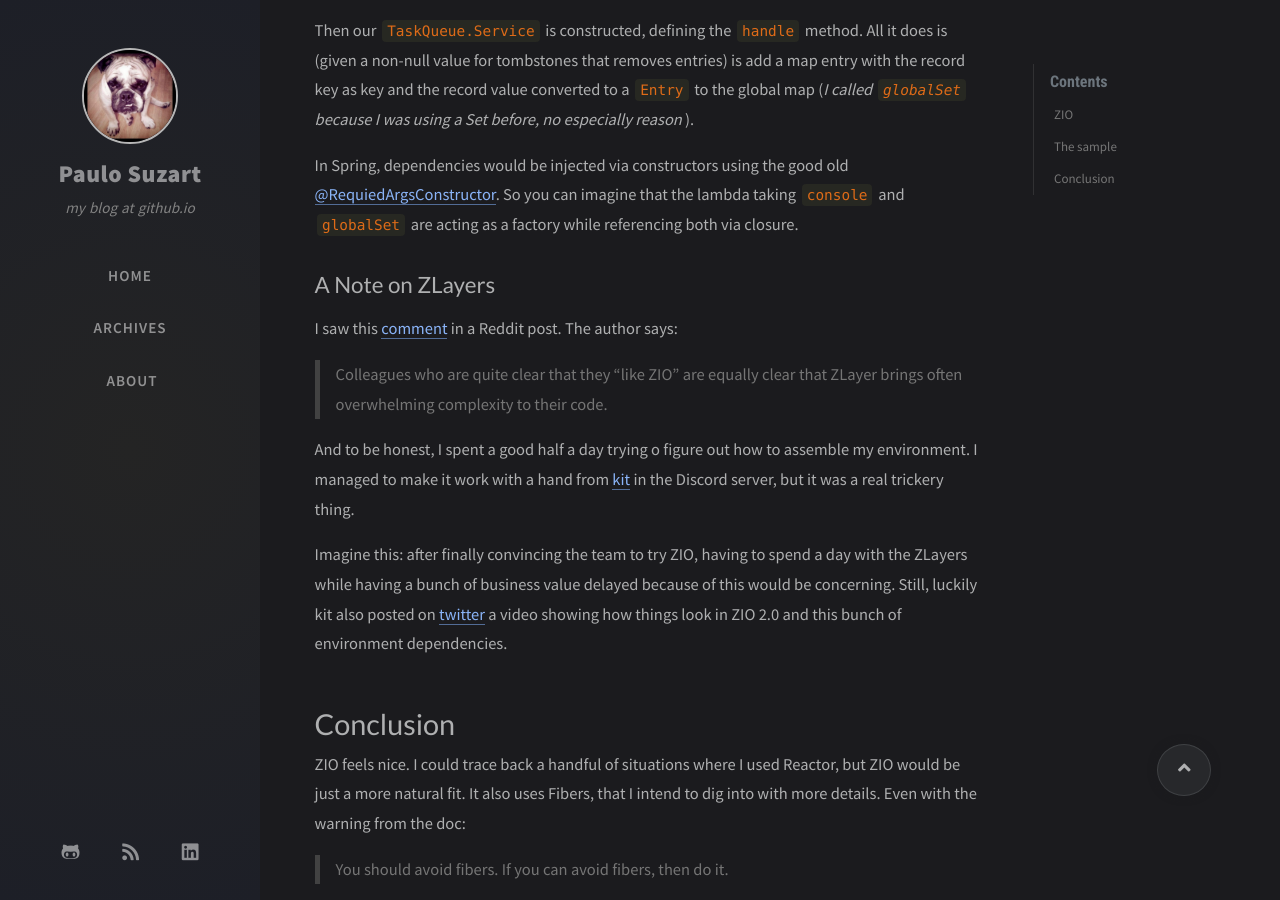
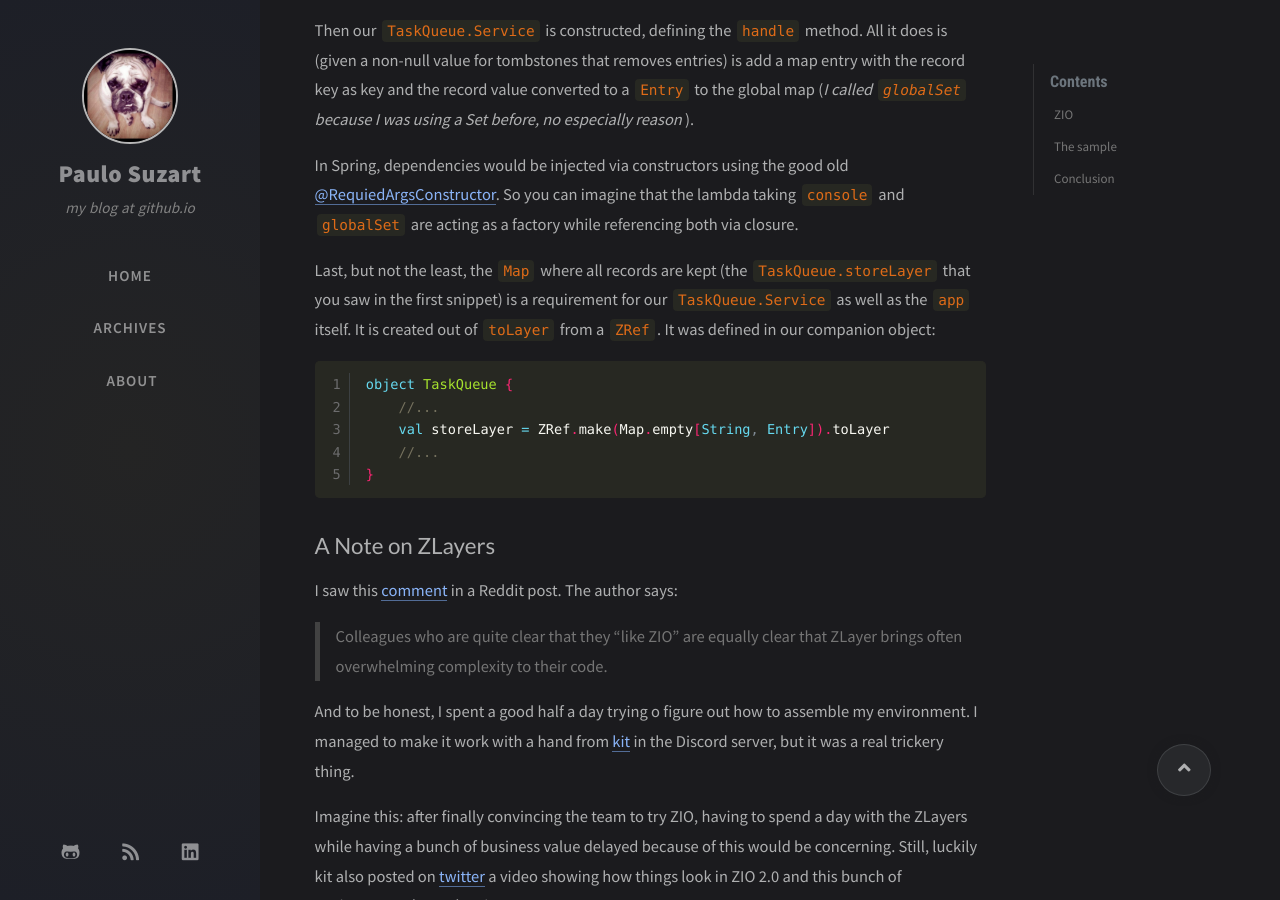
Before and after one commit to paulosuzart/paulosuzart.github.io, a Jekyll site: the page built from _posts/2021-11-24-my-time-with-zio.md, in a window 1280 px wide and 900 px high, scrolled down 4993 px. Built offline with Jekyll 4.4.1, drawn with Linux system fonts in a browser that asks for light colours; nearby versions of some CDN libraries; comment, search, counter and statistics services are not loaded.

Commit message:
Added store layer

````diff
--- a/_posts/2021-11-24-my-time-with-zio.md
+++ b/_posts/2021-11-24-my-time-with-zio.md
@@ -152,6 +152,16 @@ Then our `TaskQueue.Service` is constructed, defining the `handle` method. All i
 
 In Spring, dependencies would be injected via constructors using the good old [@RequiedArgsConstructor](https://projectlombok.org/features/constructor). So you can imagine that the lambda taking `console` and `globalSet` are acting as a factory while referencing both via closure.
 
+Last, but not the least, the `Map` where all records are kept (the `TaskQueue.storeLayer` that you saw in the first snippet) is a requirement for our `TaskQueue.Service` as well as the `app` itself. It is created out of `toLayer` from a `ZRef`. It was defined in our companion object:
+
+```scala
+object TaskQueue {
+    //...
+    val storeLayer = ZRef.make(Map.empty[String, Entry]).toLayer
+    //...
+}
+```
+
 
 ## A Note on ZLayers
 I saw this [comment](https://www.reddit.com/r/scala/comments/qkdtg2/comment/hivt52u/?utm_source=share&utm_medium=web2x&context=3) in a Reddit post. The author says:
````
